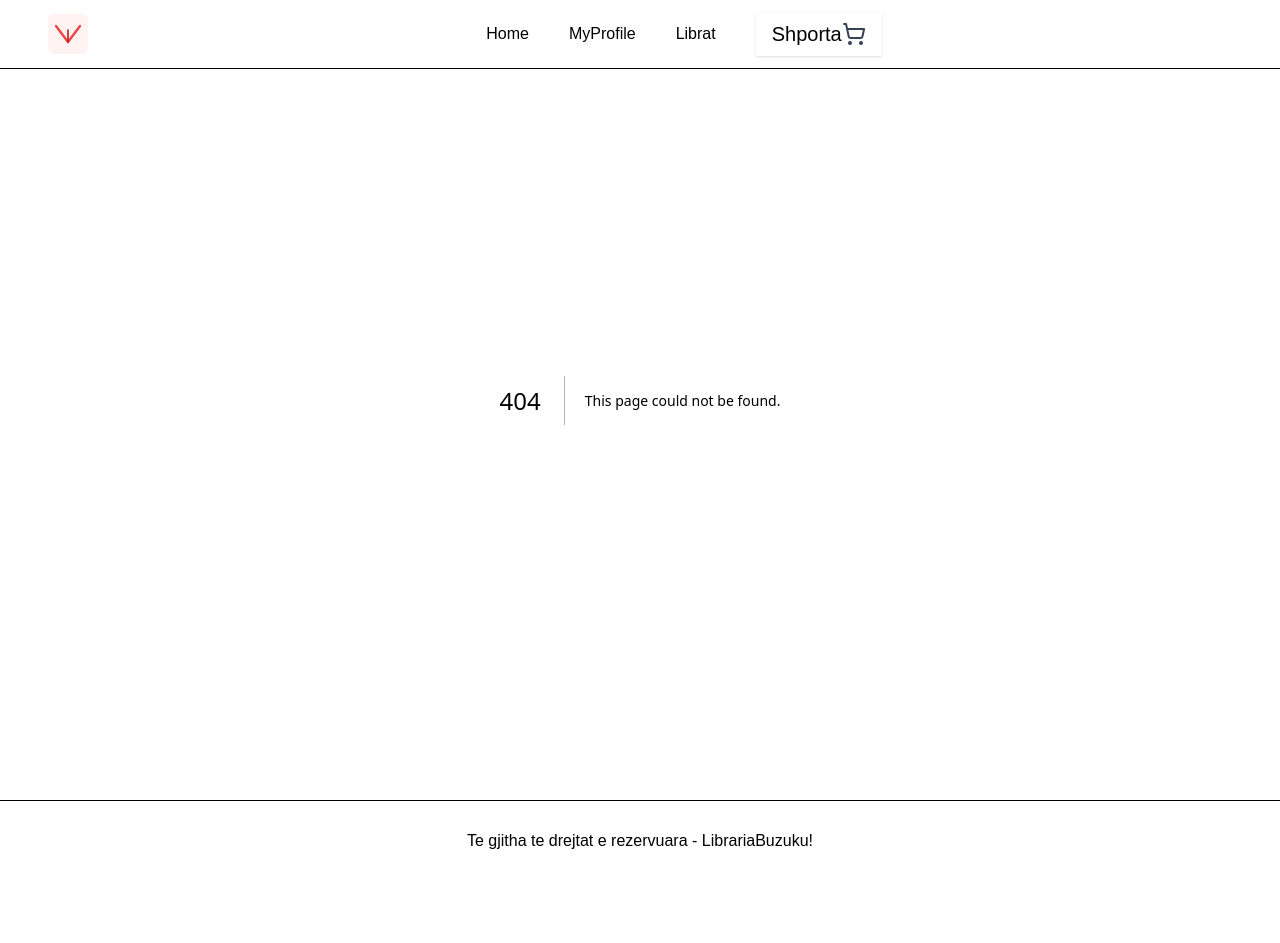
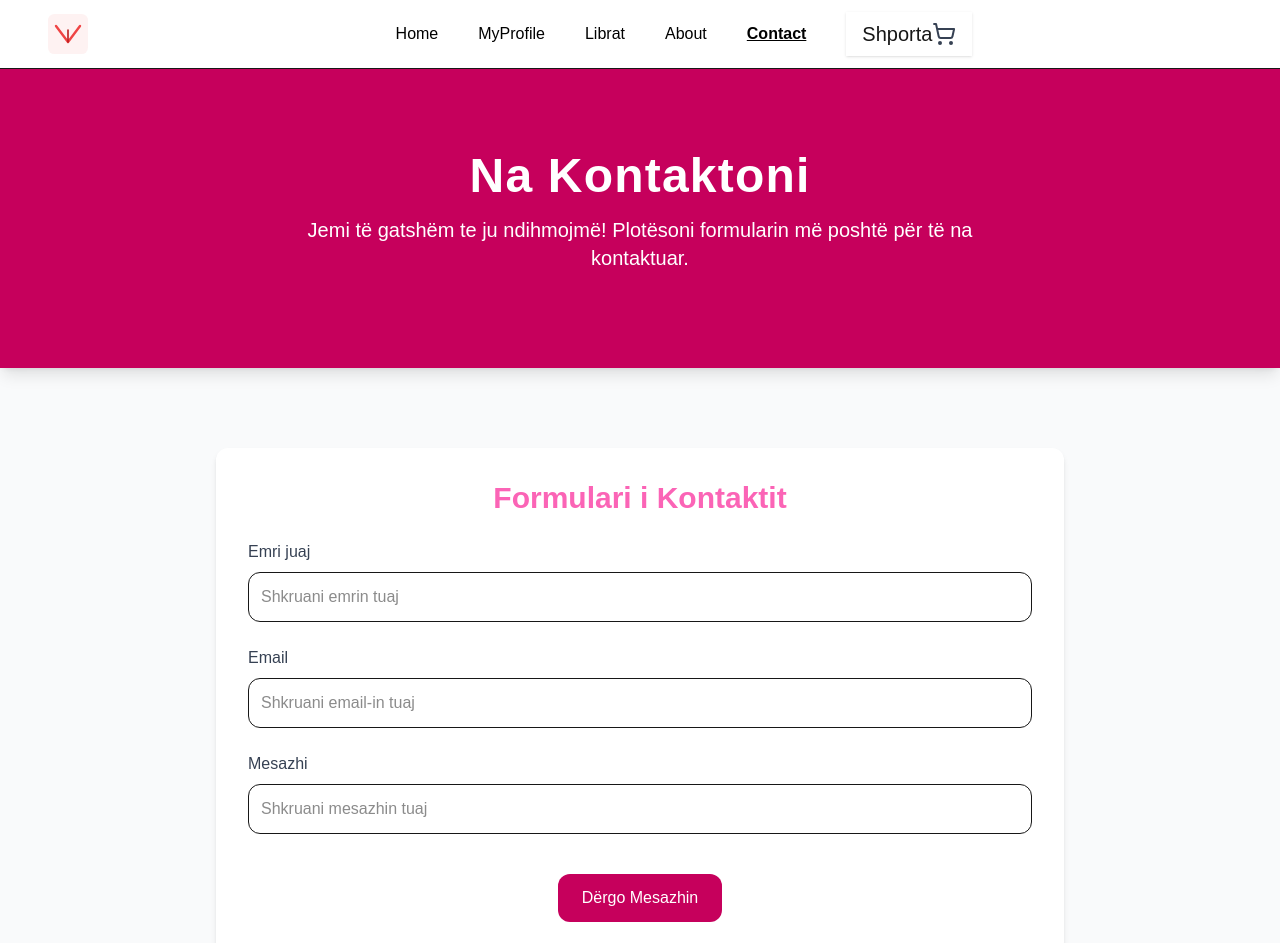
Before and after one commit to En1s1/Libraria, a Next.js app: page /contact in a window 1280 px wide. Before the commit this address had no page. Shown: the top 943 px of the page. Before the commit the page ends 881 px from the top, so only its background shows below. Built offline with nearby package versions, Linux system fonts and the light colour scheme.

Commit message:
Made some changes

```diff
--- a/src/components/Header/index.tsx
+++ b/src/components/Header/index.tsx
@@ -20,7 +20,14 @@ export function Header() {
       name: "Librat",
       pathName: "/librat",
     },
-
+    {
+      name: "About",
+      pathName: "/about",
+    },
+    {
+      name: "Contact",
+      pathName: "/contact",
+    },
   ];
 
   return (
--- /dev/null
+++ b/src/pages/about/index.tsx
@@ -0,0 +1,101 @@
+import { motion } from "framer-motion";
+import Image from "next/image";
+import CostomImage from "@/assets/images/Imazhi.png"
+import { div } from "framer-motion/dist/types/client";
+
+export default function About() {
+    return (
+          	<div className="pt-14 bg-gray-50 min-h-screen flex flex-col items-center">
+
+            {/* Our Mission Section */}
+<motion.section
+  className="w-full py-24 bg-blue-700 text-white text-center shadow-lg"
+  initial={{ x: -100 }}
+  animate={{ x: 0 }}
+  transition={{ duration: 1 }}
+>
+
+  <h2 className="text-4xl font-bold mb-6 text-white-600">
+    Misioni Ynë
+  </h2>
+  <p className="text-black text-lg max-w-4xl mx-auto leading-relaxed">
+  Misioni ynë është të promovojmë kulturën dhe dijen përmes ofrimit të librave
+  cilësorë, duke e bërë leximin më të qasshëm për të gjithë. Me zgjerimin në shitjen online,
+  synojmë t’u ofrojmë lexuesve tanë një përvojë të lehtë, të sigurt dhe moderne në blerjen e librave,
+  duke ruajtur përkushtimin tonë ndaj cilësisë, shërbimit dhe dashurisë për librin.
+  </p>
+  </motion.section>
+
+  <motion.section
+  className="w-full py-20 bg-white-200 text-center shadow-inner"
+  initial={{ y: 100 }}
+  animate={{ y: 0 }}
+  transition={{ duration: 1 }}
+>
+  <div className="container mx-auto px-6 max-w-6xl">
+    <h2 className="text-4xl font-bold mb-6 text-blue-600">
+      Vizioni Ynë
+    </h2>
+
+    <div className="grid grid-cols-1 md:grid-cols-2 gap-12 items-center">
+      <div className="p-8  bg-blue-800  text-white rounded-xl shadow-lg leading-relaxed">
+        <p>
+         Vizioni ynë është të bëhemi platforma kryesore për shpërndarjen e librave në Kosovë
+        dhe më gjerë, duke bashkuar traditën me teknologjinë moderne.
+        </p>
+      </div>
+
+      <div>
+        <Image
+          src={CostomImage}
+          alt="Ekipi ynë"
+          width={500}
+          height={300}
+          className="rounded-xl shadow-lg object-cover"
+        />
+      </div>
+    </div>
+  </div>
+</motion.section>
+
+{/* Our Values Section */}
+<motion.section
+  className="max-w-6xl py-20 px-6 text-center"
+  initial={{ scale: 0.8 }}
+  animate={{ scale: 1 }}
+  transition={{ duration: 1 }}
+>
+  <h2 className="text-4xl font-bold mb-6 text-blue-400">
+    Vlerat Tona
+  </h2>
+  <div className="grid grid-cols-1 md:grid-cols-3 gap-10">
+    <div className="p-8 bg-white rounded-xl shadow-lg border-2 border-bg-blue-400 text-blue-900 font-semibold">
+      Integriteti & Transparenca
+    </div>
+    <div className="p-8 bg-white rounded-xl shadow-lg border-2 border-bg-blue-400 text-blue-900 font-semibold">
+      Pasioni për Teknologjinë
+    </div>
+    <div className="p-8 bg-white rounded-xl shadow-lg border-2 border-bg-blue-400 text-blue-900 font-semibold">
+      Kujdesi për Përdoruesin
+    </div>
+  </div>
+</motion.section>
+{/*Contact section */}
+        <motion.section
+        className="w-full py-20 bg-blue-700 text-black text-center shadow-inner"
+        initial={{ opacity: 0 }}
+        animate= {{ opacity: 1}}
+        transition= {{ duration: 1}}
+        >
+          <h2 className="text-5xl font-bold mb-4">Antaret e Grupit</h2>
+          <p className="mb-1">Enis Gashi</p>
+          <p className="mb-4">Muhamed Cakaj</p>
+          <p className="mb-1">Bleon Mehmetaj</p>
+        </motion.section>
+ </div>
+
+
+    );
+
+}
+About.displayNAme = "About / My app"
--- /dev/null
+++ b/src/pages/contact/index.tsx
@@ -0,0 +1,120 @@
+import { motion } from "framer-motion";
+import { useState } from "react";
+
+export default function Contact() {
+  const [formData, setFormData] = useState({
+    name: "",
+    email: "",
+    message: "",
+  });
+
+  const handleChange = (e: any) => {
+    const { name, value } = e.target;
+    setFormData({ ...formData, [name]: value });
+  };
+
+  const handleSubmit = (e: any) => {
+    e.preventDefault();
+    console.log("Form Data Submitted:", formData);
+    // You can add an API call here to submit the form data
+    setFormData({ name: "", email: "", message: "" }); // Clear the form after submission
+  };
+
+  return (
+    <div className="pt-14 bg-gray-50 min-h-screen flex flex-col items-center">
+
+        {/* Introduction Section */}
+        <motion.section
+        className="w-full py-24 bg-pink-700 text-white text-center shadow-lg"
+        initial={{ opacity: 0 }}
+        animate={{ opacity: 1 }}
+        transition={{ duration: 1 }}
+>
+  <h1 className="text-5xl font-extrabold mb-4 tracking-wide">Na Kontaktoni</h1>
+  <p className="text-xl max-w-3xl mx-auto lading-relaxed">
+    Jemi të gatshëm te ju ndihmojmë! Plotësoni formularin më poshtë për
+    të na kontaktuar.
+  </p>
+</motion.section>
+{/* Contact Form Section */}
+<motion.section
+  className="max-w-4xl w-full py-20 px-6"
+  initial={{ y: 100 }}
+  animate={{ y: 0 }}
+  transition={{ duration: 1 }}
+>
+  <div className="bg-white p-8 rounded-xl shadow-md">
+    <h2 className="text-3xl font-bold text-pink-400 mb-6 text-center">
+      Formulari i Kontaktit
+    </h2>
+
+    <form onSubmit={handleSubmit} className="space-y-6">
+      <div>
+        <label className="block text-gray-700">Emri juaj</label>
+        <input
+          type="text"
+          name="name"
+          value={formData.name}
+          onChange={handleChange}
+          className="w-full mt-2 p-3 border rounded-xl"
+          placeholder="Shkruani emrin tuaj"
+          required
+        />
+      </div>
+        <div>
+            <label className="block text-gray-700">Email</label>
+            <input
+            type="email"
+            name="email"
+            value={formData.email}
+            onChange={handleChange}
+            className="w-full mt-2 p-3 border rounded-xl"
+            placeholder="Shkruani email-in tuaj"
+            required
+            />
+        </div>
+        <div>
+            <label className="block text-gray-700">Mesazhi</label>
+            <input
+            name="email"
+            value={formData.message}
+            onChange={handleChange}
+            className="w-full mt-2 p-3 border rounded-xl"
+            placeholder="Shkruani mesazhin tuaj"
+            required
+            />
+        </div>
+        <div className="text-center">
+            <motion.button
+            whileHover={{ scale: 1.05 }}
+            whileTap={{ scale: 0.95 }}
+            type="submit"
+            className="mt-4 px-6 py-3 bg-pink-700 text-white rounded-xl"
+                >
+                Dërgo Mesazhin
+  </motion.button>
+</div>
+    </form>
+  </div>
+</motion.section>
+
+        {/*Contact information section*/}
+            <motion.section
+              className="w-full py-20 bg-pink-700 text-white text-center shadow-inner"
+              initial={{ opacity: 0}}
+              animate={{ opacity: 1 }}
+              transition={{ duration: 1 }}
+            >
+              <h2 className="text-3l font-bold mb-6">
+                Mund te na kontaktoni edhe ne
+              </h2>
+              <p className="mb-1">Email : contact@company.com</p>
+              <p className="mb-1">Tel: +344 333 333 332</p>
+              <p>Adresa: Podujev,Kosov</p>
+            </motion.section>
+      </div>
+
+  );
+}
+
+Contact.displayName = "Contact Us| My Application";
```
